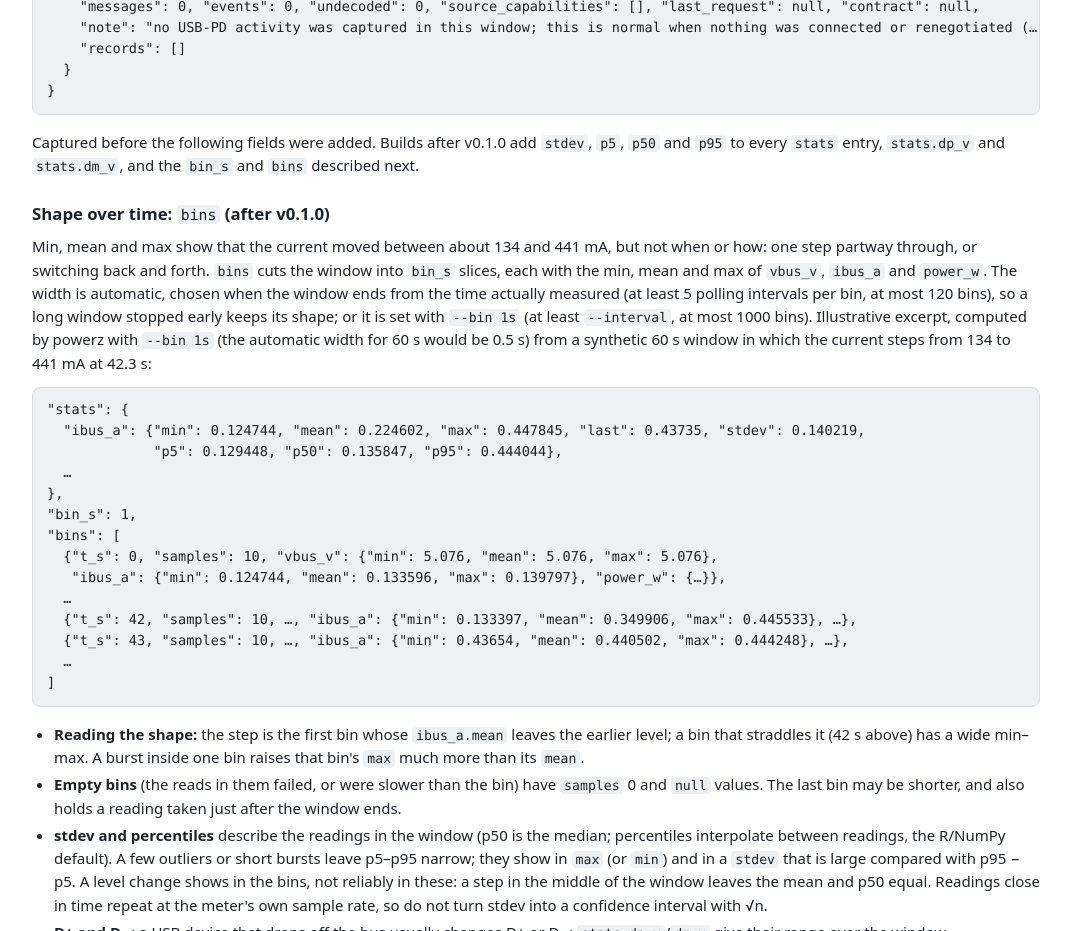
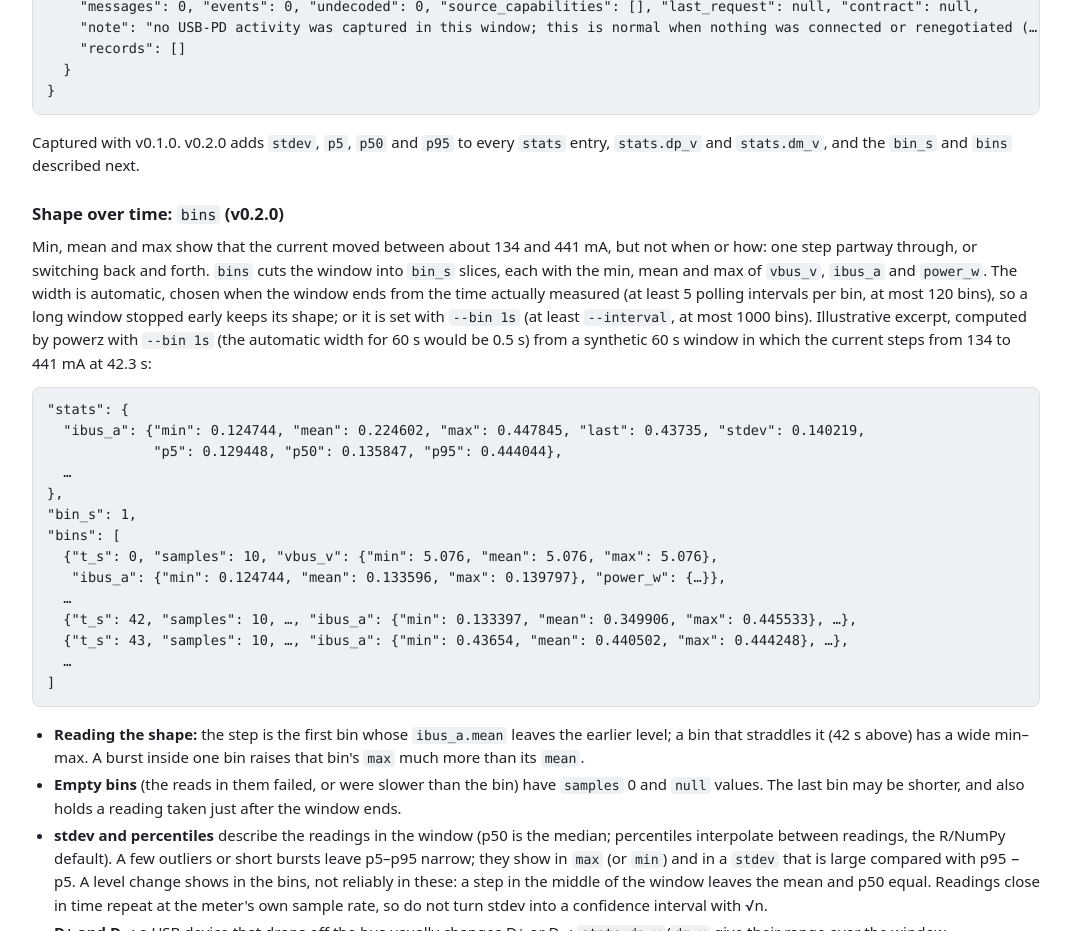
Before and after one commit to ljagiello/gopower-z, a plain HTML site: page docs/cli.html in a window 1280 px wide. Shown: the part 3960-4891 px from the top of the page, without its empty margins (104-1175 px from the left). Drawn offline with Linux system fonts and the light colour scheme.

Commit message:
Label the measure shape docs as v0.2.0 (#11)
📖 *After v0.1.0 — now it has a name.*

## Summary

- v0.2.0 is out, so the CLI reference now says the `measure` shape
fields (`bins`, `stdev`, percentiles, `dp_v`/`dm_v`) arrived in v0.2.0
instead of "after v0.1.0".

## Test Plan

- `npm run build --prefix site` builds all 6 pages.
- Docs-only change: the Go CI jobs skip, Vercel deploys the preview.

```diff
--- a/docs/cli.html
+++ b/docs/cli.html
@@ -187,9 +187,9 @@ powerz schema</code></pre>
     "records": []
   }
 }</code></pre>
-<p>Captured before the following fields were added. Builds after v0.1.0 add <code>stdev</code>, <code>p5</code>, <code>p50</code> and <code>p95</code> to every <code>stats</code> entry, <code>stats.dp_v</code> and <code>stats.dm_v</code>, and the <code>bin_s</code> and <code>bins</code> described next.</p>
+<p>Captured with v0.1.0. v0.2.0 adds <code>stdev</code>, <code>p5</code>, <code>p50</code> and <code>p95</code> to every <code>stats</code> entry, <code>stats.dp_v</code> and <code>stats.dm_v</code>, and the <code>bin_s</code> and <code>bins</code> described next.</p>
 
-<h3 id="shape">Shape over time: <code>bins</code> (after v0.1.0)</h3>
+<h3 id="shape">Shape over time: <code>bins</code> (v0.2.0)</h3>
 <p>Min, mean and max show that the current moved between about 134 and 441 mA, but not when or how: one step partway through, or switching back and forth. <code>bins</code> cuts the window into <code>bin_s</code> slices, each with the min, mean and max of <code>vbus_v</code>, <code>ibus_a</code> and <code>power_w</code>. The width is automatic, chosen when the window ends from the time actually measured (at least 5 polling intervals per bin, at most 120 bins), so a long window stopped early keeps its shape; or it is set with <code>--bin 1s</code> (at least <code>--interval</code>, at most 1000 bins). Illustrative excerpt, computed by powerz with <code>--bin 1s</code> (the automatic width for 60 s would be 0.5 s) from a synthetic 60 s window in which the current steps from 134 to 441 mA at 42.3 s:</p>
 <pre><code>"stats": {
   "ibus_a": {"min": 0.124744, "mean": 0.224602, "max": 0.447845, "last": 0.43735, "stdev": 0.140219,
```
